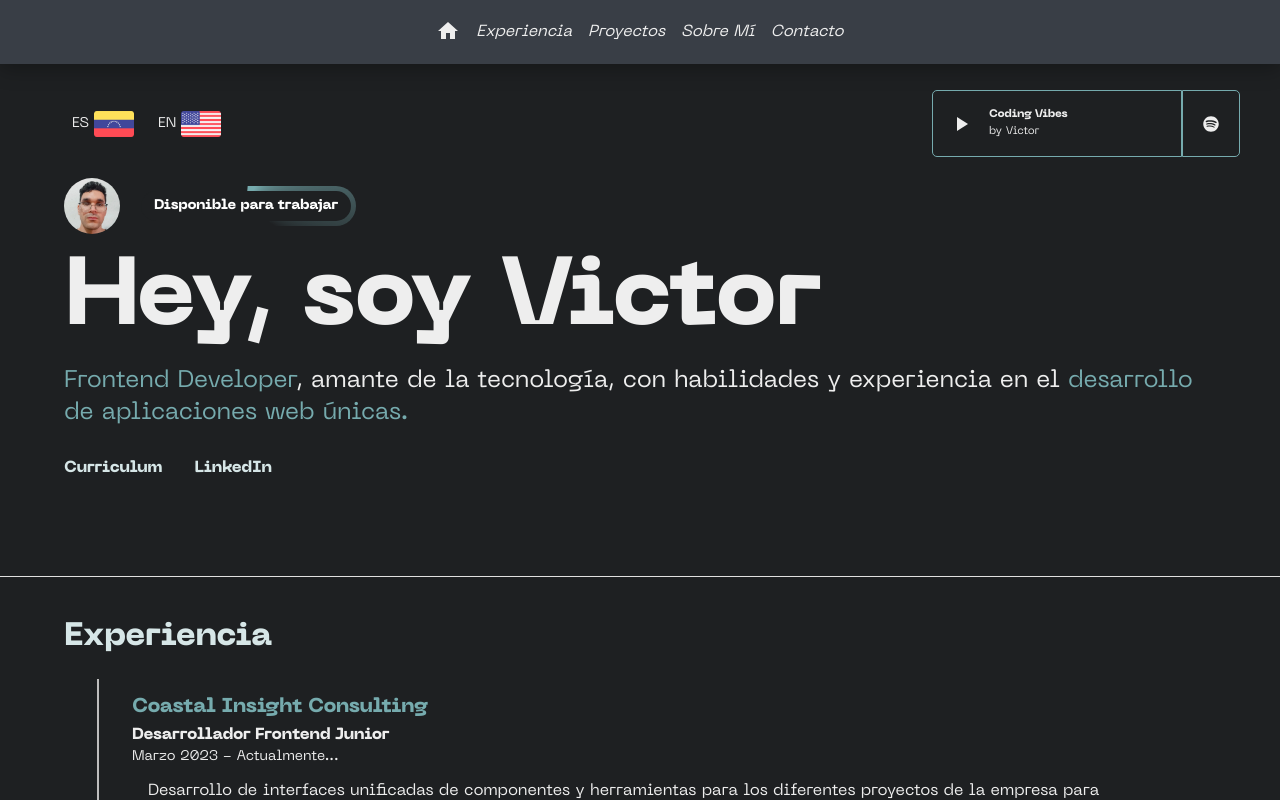
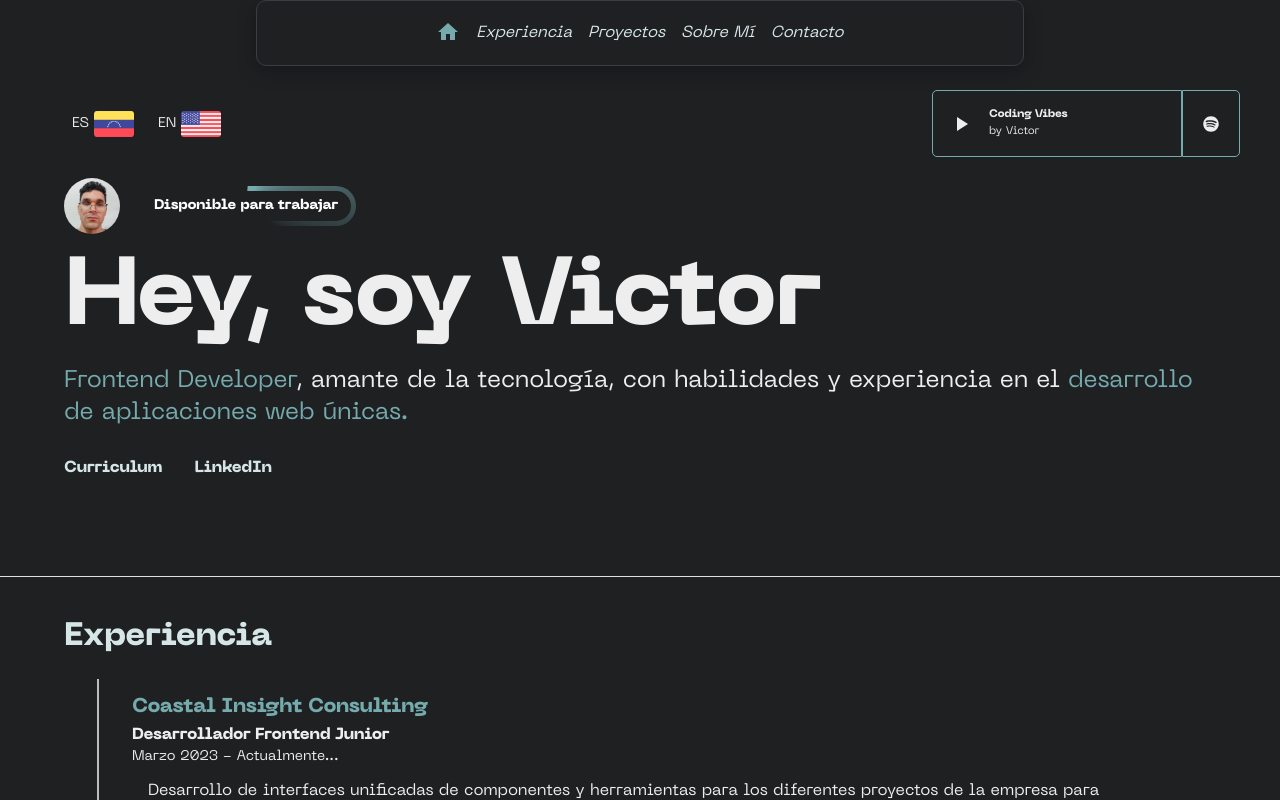
Before and after one commit to Vctorqui/portafolio-web, a Next.js app: page / in a window 1280 px wide. Shown: the top 800 px of the page. Built offline with nearby package versions, Linux system fonts and the light colour scheme.

Commit message:
change navbar styled and add active function

```diff
--- a/pages/index.tsx
+++ b/pages/index.tsx
@@ -60,6 +60,9 @@ const Banner = styled(Box)(() => ({
       position: 'absolute',
       top: 90,
       right: 40,
+      [theme.breakpoints.up('xl')]: {
+        right: 200,
+      },
       [theme.breakpoints.down('md')]: {
         position: 'relative',
         display: 'flex',
@@ -117,6 +120,7 @@ const Banner = styled(Box)(() => ({
   },
 
   '.wrapperBtn:hover': {
+    backgroundColor: theme.palette.backgroundGreen.green,
     boxShadow: 'inset 16px 14px 20px #0000008c',
   },
 }))
--- a/src/layouts/public/Header.tsx
+++ b/src/layouts/public/Header.tsx
@@ -20,10 +20,21 @@ import { useState } from 'react'
 import { Link } from 'react-scroll'
 
 const AppBarContainer = styled(AppBar)(({ theme }) => ({
-  background: theme.palette.primary.light,
+  background: theme.palette.primary.main,
+  border: '1px solid #393E46',
+  marginTop: '10px',
+  borderRadius: '10px',
+  width: '60%',
+  margin: '0 auto',
+  left: 0,
+  right: 0,
   boxShadow: '0px 5px 19px rgba(0,0,0,.2901960784)',
   [theme.breakpoints.down('md')]: {
     paddingTop: 0,
+    width: '100%',
+    border: 'none',
+    boxShadow: 'none',
+    marginTop: 0,
   },
   '.navBrandImg': {
     '&:hover': {
@@ -46,6 +57,32 @@ const AppBarContainer = styled(AppBar)(({ theme }) => ({
         justifyContent: 'center',
         alignItems: 'center',
         gap: theme.spacing(1),
+      },
+    },
+    '.nav-link': {
+      textDecoration: 'none',
+      color: theme.palette.secondary.main,
+      transition: 'all .2s ease-out',
+      fontWeight: 800,
+      position: 'relative',
+      pointerEvents: 'all',
+      '&:after': {
+        content: '""',
+        bottom: '-3px',
+        width: '100%',
+        height: '1px',
+        position: 'absolute',
+        borderRadius: '2px',
+        left: '50%',
+        transform: 'translate(-50%, 0)',
+        transition: 'all .2s ease-out',
+        background: 'transparent',
+      },
+      '&:hover:after': {
+        background: '#fff',
+      },
+      '&.active': {
+        color: theme.palette.text.secondary,
       },
     },
   },
@@ -194,7 +231,7 @@ export const PublicHeader = ({ changeLang }: any) => {
                 aria-label='Abrir menu'
                 edge='start'
                 onClick={handleDrawerToggle}
-                sx={{ display: { lg: 'none' },color: '#EEE' }}
+                sx={{ display: { lg: 'none' }, color: '#EEE' }}
               >
                 <Menu />
               </IconButton>
@@ -215,6 +252,7 @@ export const PublicHeader = ({ changeLang }: any) => {
               <Link
                 href='#experience'
                 aria-label='Ir al experiencia'
+                activeClass='active'
                 className='nav-link'
                 to='experience'
                 spy={true}
@@ -228,6 +266,7 @@ export const PublicHeader = ({ changeLang }: any) => {
               </Link>
               <Link
                 href='#projects'
+                activeClass='active'
                 aria-label='Ir a proyectos'
                 className='nav-link'
                 to='projects'
@@ -242,6 +281,7 @@ export const PublicHeader = ({ changeLang }: any) => {
               </Link>
               <Link
                 href='#about-me'
+                activeClass='active'
                 aria-label='Ir a sobre mi'
                 className='nav-link'
                 to='about-me'
@@ -256,6 +296,7 @@ export const PublicHeader = ({ changeLang }: any) => {
               </Link>
               <Link
                 href='#contact'
+                activeClass='active'
                 aria-label='Ir a contacto'
                 className='nav-link'
                 to='contact'
```
